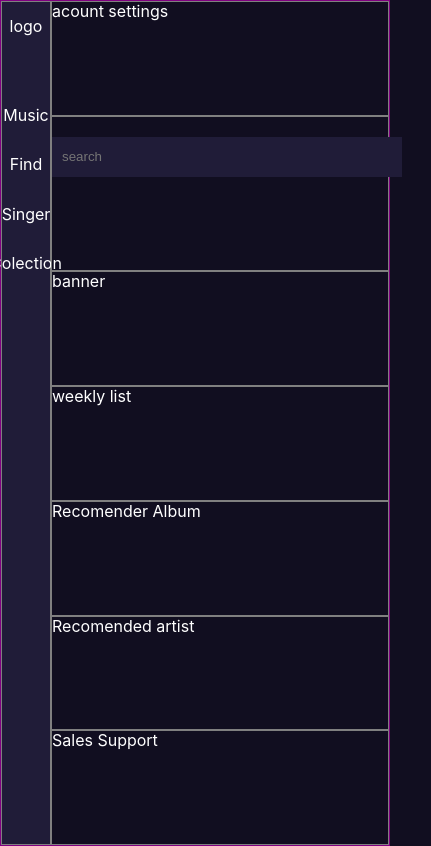
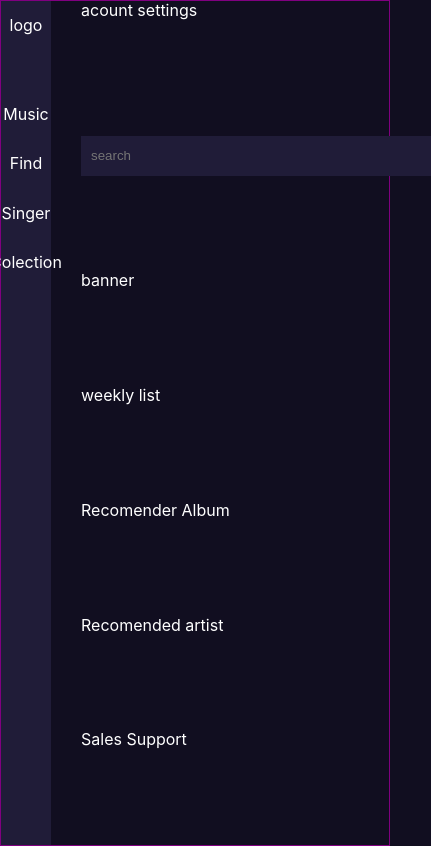
Before and after one commit to john2796/moviedb-hooks, a React (Create React App) app: page / in a window 390 px wide. Shown: the whole page, 431 px wide, since content can reach past the window. Built offline with nearby package versions, Linux system fonts and the light colour scheme; no server answers.

Commit message:
updated singlePage style

```diff
--- a/src/components/single-page/singlePage.scss
+++ b/src/components/single-page/singlePage.scss
@@ -14,7 +14,7 @@
 
   @media (max-width: 991px) {
     border: 1px solid green;
-    grid-column-gap: 0;
+    grid-column-gap: 3rem;
     grid-template-columns: 5rem 1fr 1fr;
     grid-template-areas:
       "aside account account"
@@ -40,7 +40,7 @@
 }
 
 .sp-grid > div {
-  border: 1px solid gray;
+  // border: 1px solid gray;
   &:nth-child(1) {
     grid-area: aside;
     background: $spBlackLighter;
```
